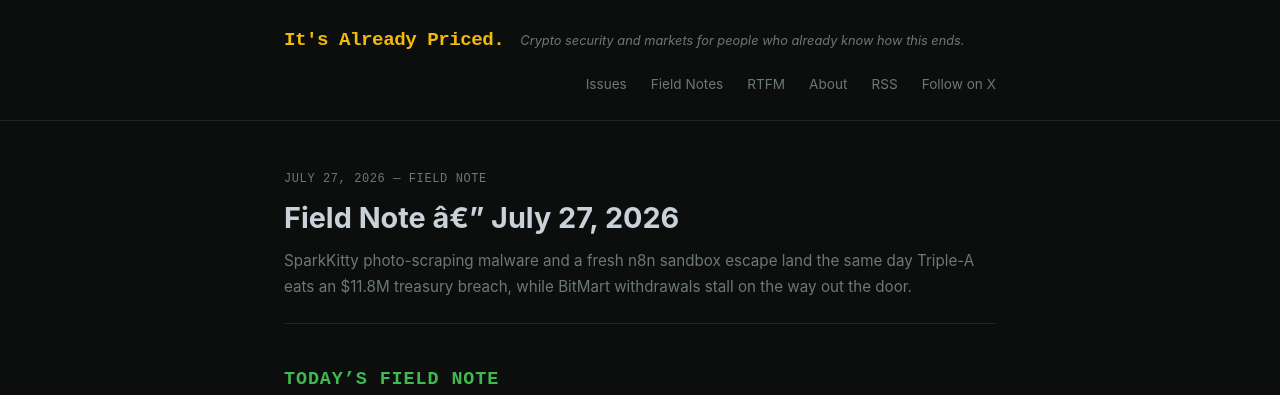
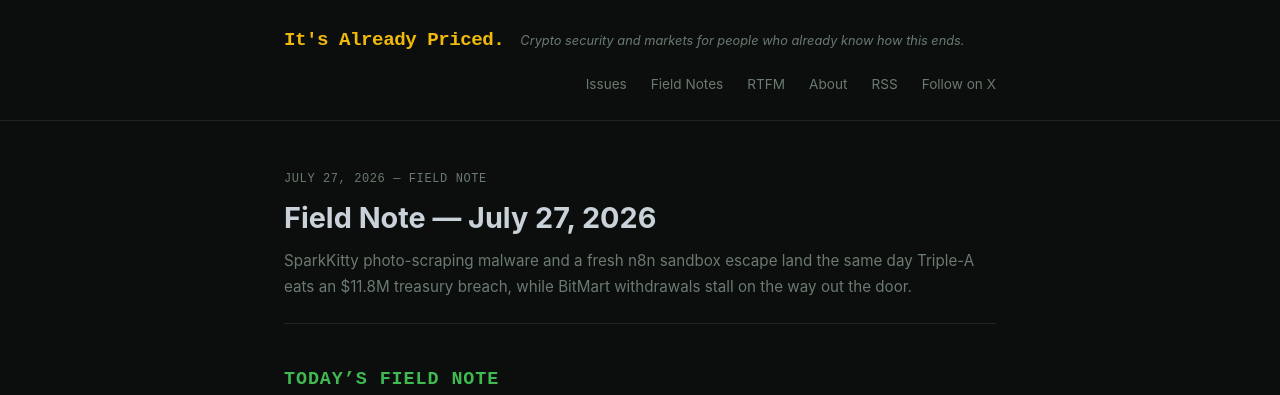
Before and after one commit to bizzal70/itsalreadypriced, a Jekyll site: the page built from _field_notes/2026-07-27-field-note.md, in a window 1280 px wide. Shown: the top 395 px of the page. Built offline with Jekyll 4.4.1, drawn with Linux system fonts in a browser that asks for light colours.

Commit message:
fix: repair CP1252 mojibake corruption (published content)
Same double-encoding class already fixed in the Bizzal-Games-YT-PUB pipeline: correct UTF-8 bytes misread as CP1252, then re-saved as UTF-8. Reversed via .encode('cp1252').decode('utf-8'), verified 0 remaining corrupted runs.

```diff
--- a/_field_notes/2026-07-27-field-note.md
+++ b/_field_notes/2026-07-27-field-note.md
@@ -1,6 +1,6 @@
 ---
 layout: field_note
-title: "Field Note â€” July 27, 2026"
+title: "Field Note — July 27, 2026"
 date: 2026-07-27
 summary: "SparkKitty photo-scraping malware and a fresh n8n sandbox escape land the same day Triple-A eats an $11.8M treasury breach, while BitMart withdrawals stall on the way out the door."
 ---
```
